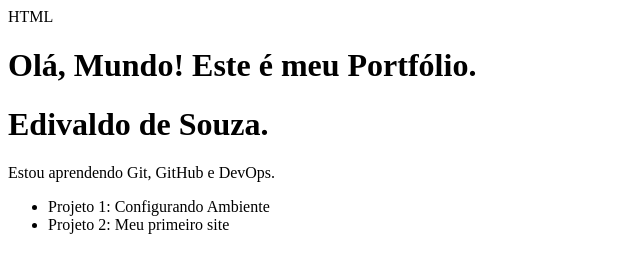
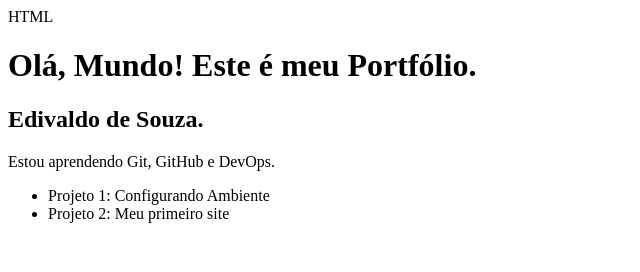
Before and after one commit to edivaldobaka-blip/portifolio, a plain HTML site: page index.html in a window 1280 px wide. Shown: the whole page, without its empty margins (0-640 px from the left). Drawn offline with Linux system fonts and the light colour scheme.

Commit message:
adicionando meu nome arquivo index.html

```diff
--- a/index.html
+++ b/index.html
@@ -7,7 +7,7 @@ HTML
 </head>
 <body>
  <h1>Olá, Mundo! Este é meu Portfólio.</h1>
- <h1>Edivaldo de Souza.</h1>
+ <h2>Edivaldo de Souza.</h2>
  <p>Estou aprendendo Git, GitHub e DevOps.</p>
  <ul>
  <li>Projeto 1: Configurando Ambiente</li>
```
